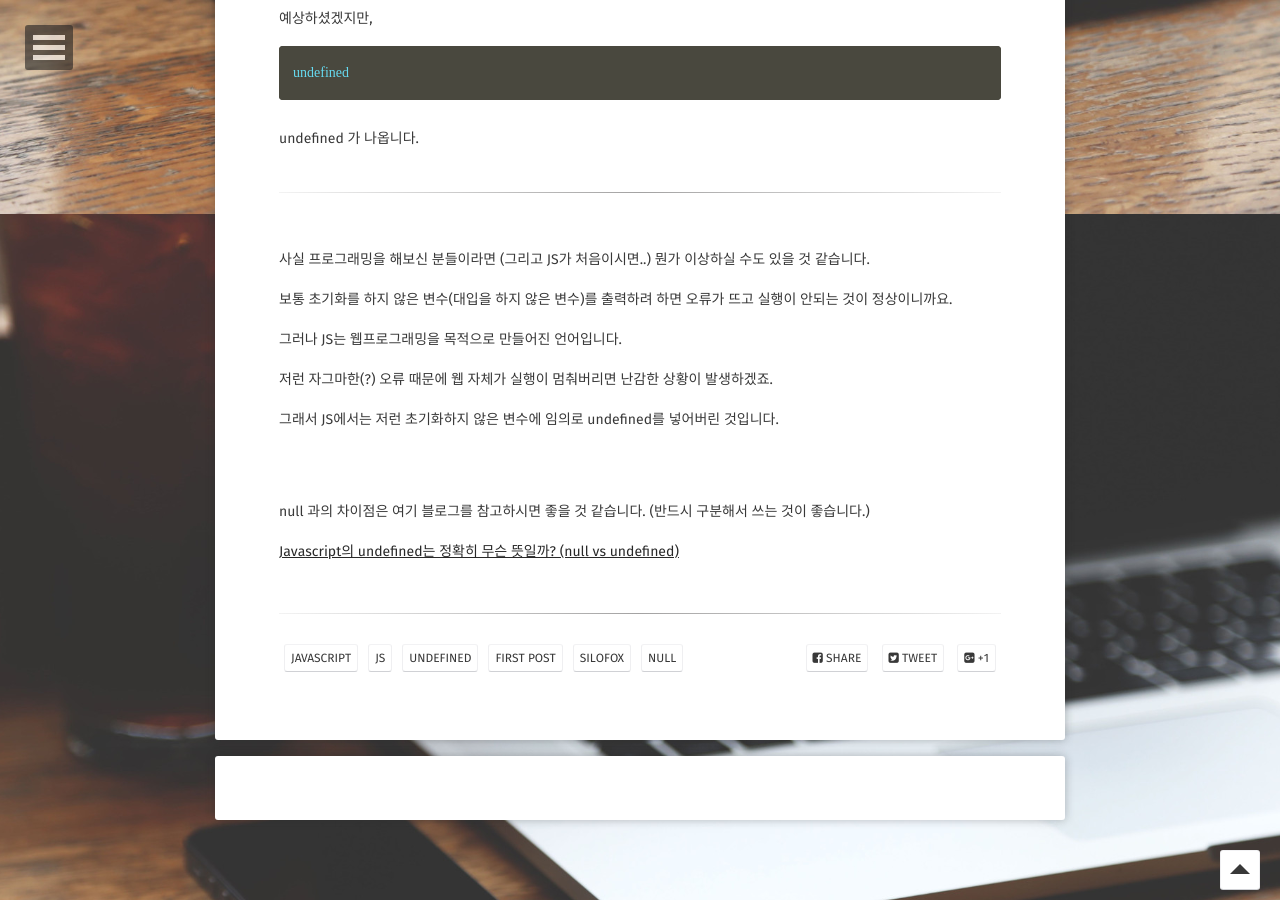
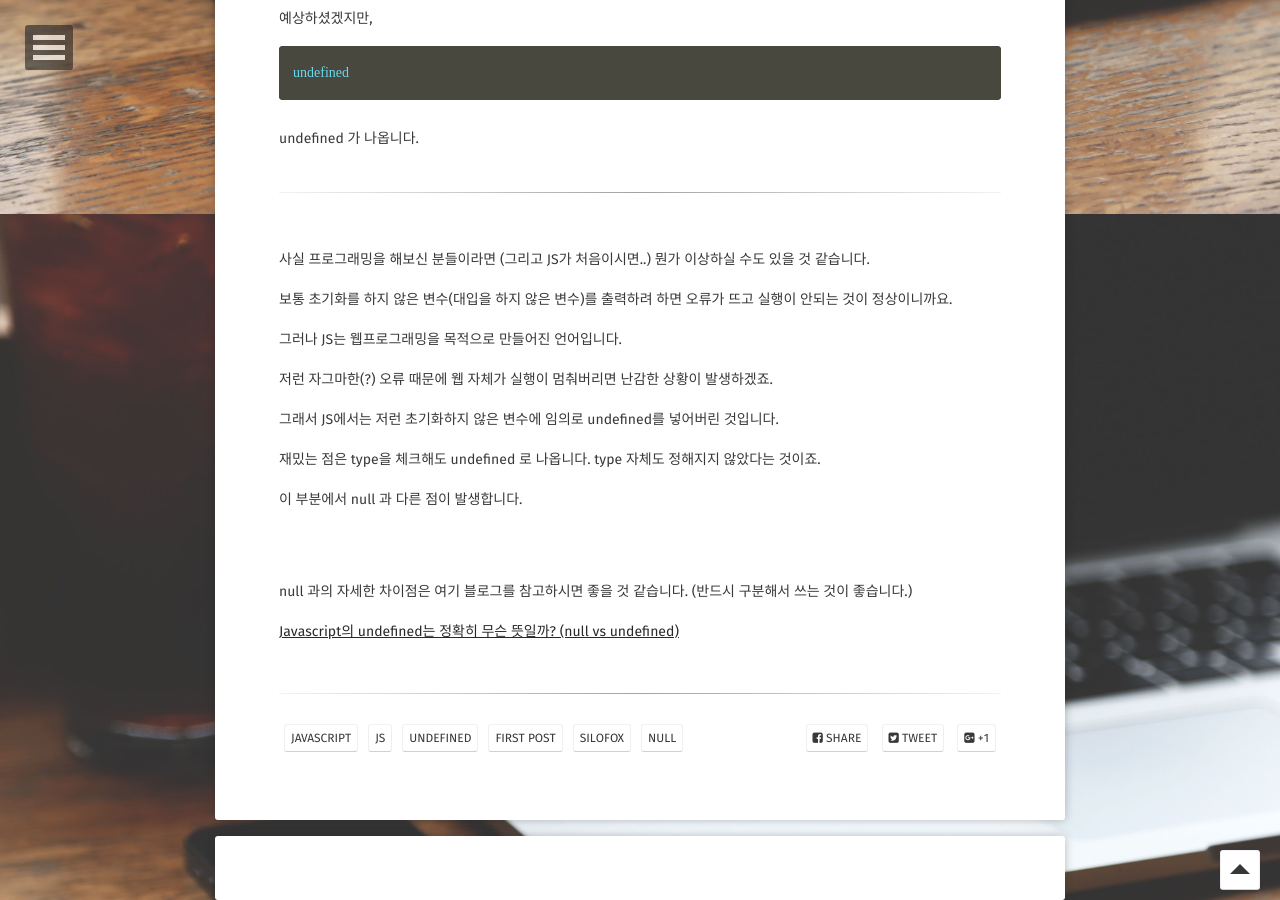
Before and after one commit to siloFoX/siloFoX.github.io, a Jekyll site: the page built from _posts/2020-04-20-javascript-undefined.md, in a window 1280 px wide and 900 px high, scrolled down 1586 px. Built offline with Jekyll 4.4.1, drawn with Linux system fonts in a browser that asks for light colours; some web fonts are replaced; comment, search, counter and statistics services are not loaded.

Commit message:
Change first post

```diff
--- a/_posts/2020-04-20-javascript-undefined.md
+++ b/_posts/2020-04-20-javascript-undefined.md
@@ -93,9 +93,13 @@ undefined 가 나옵니다.
 저런 자그마한(?) 오류 때문에 웹 자체가 실행이 멈춰버리면 난감한 상황이 발생하겠죠.
 
 그래서 JS에서는 저런 초기화하지 않은 변수에 임의로 undefined를 넣어버린 것입니다.
+
+재밌는 점은 type을 체크해도 undefined 로 나옵니다. type 자체도 정해지지 않았다는 것이죠.
+
+이 부분에서 null 과 다른 점이 발생합니다.
 <br><br><br>
 
-null 과의 차이점은 여기 블로그를 참고하시면 좋을 것 같습니다.
+null 과의 자세한 차이점은 여기 블로그를 참고하시면 좋을 것 같습니다.
 (반드시 구분해서 쓰는 것이 좋습니다.)
 
 [Javascript의 undefined는 정확히 무슨 뜻일까? (null vs undefined)](https://siyoon210.tistory.com/148)
```
